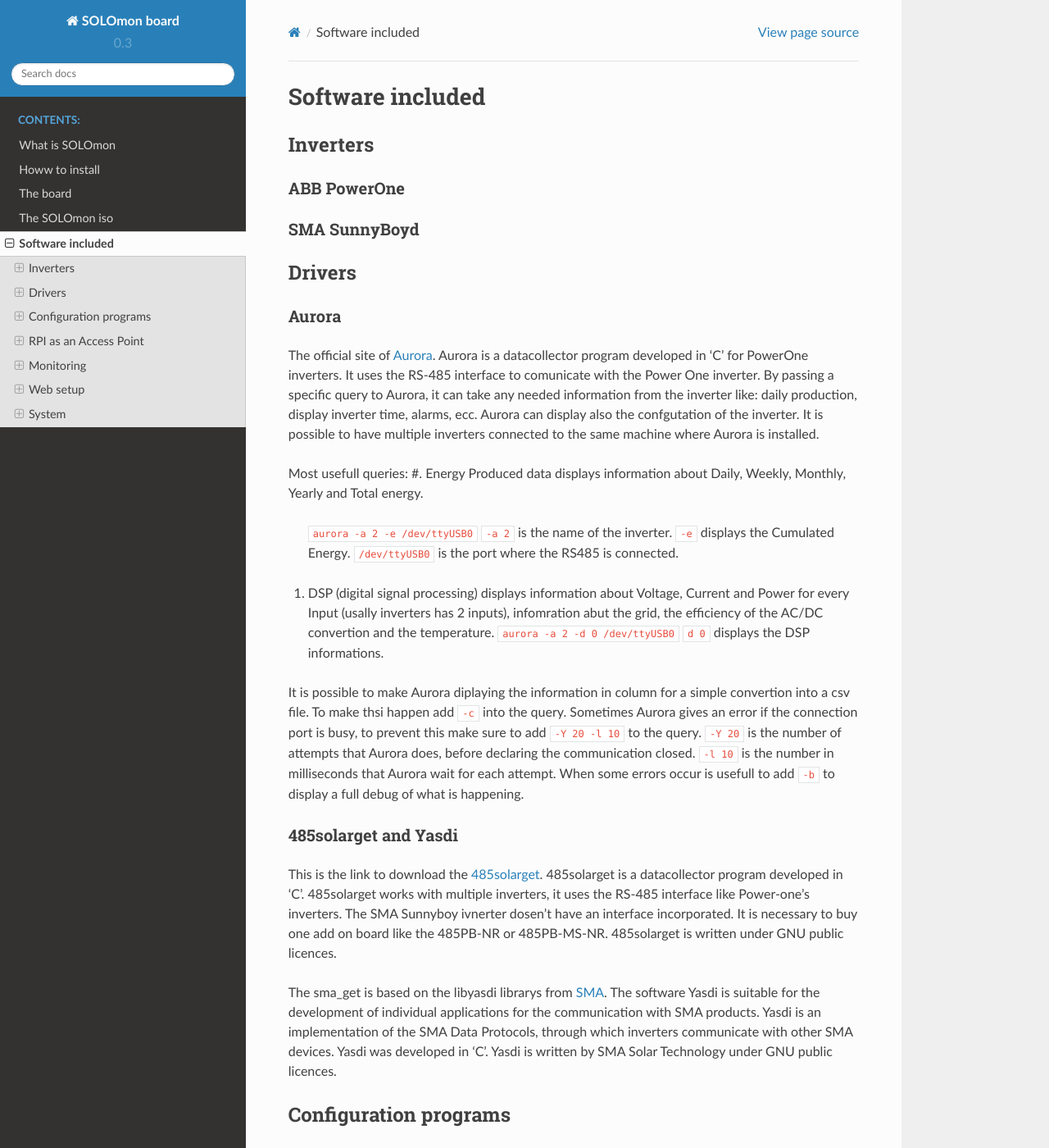
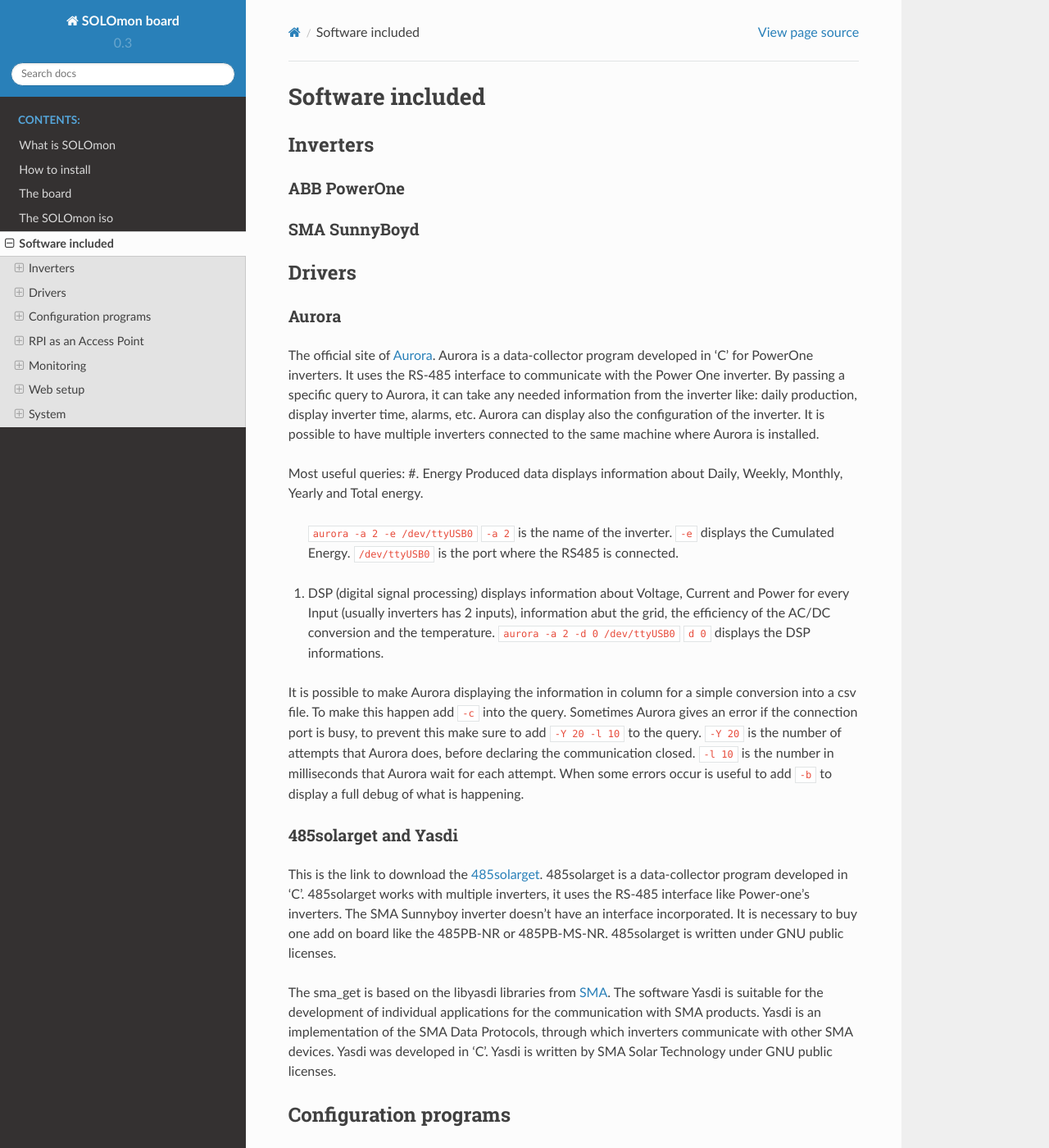
Before and after one commit to befair/solomon-board, a Sphinx documentation site: the page built from doc-dev/source/software.rst, in a window 1280 px wide and 1400 px high. Shown: the whole window at 82% size. Built offline with Sphinx 7.4.7 and the Read the Docs theme 2.0.0, drawn with Linux system fonts in a browser that asks for light colours; some of the changed text lies outside the part shown.

Commit message:
[DOC] Spelling correction

```diff
--- a/doc-dev/source/install.rst
+++ b/doc-dev/source/install.rst
@@ -1,5 +1,5 @@
 
-Howw to install
+How to install
 ==============
 .. todo:: add the source.list repo
 
@@ -9,7 +9,7 @@
 The installation process may take over one hour.
 Is highly recommended to chose NginX over Apache.
 Make sure to have a micro SD card.
-This guide makes use of an Linux based distribution to install raspbian on the rpi.
+This guide makes use of an Linux based distribution to install Raspbian on the rpi.
 Some basic knowledge with bash coding is required.
 The connection with the rpi use the ssh protocol on a linux machine.
 Some steps requires to be root.
@@ -138,7 +138,7 @@
 .. literalinclude:: _static/software-nginx-fastcgi.conf.txt
         :linenos:
 
-Enable nginx on boot and start the service:
+Enable NginX on boot and start the service:
 .. sourcecode:: bash
   $ systemctl enable nginx
   $ systemctl start nginx
--- a/doc-dev/source/software.rst
+++ b/doc-dev/source/software.rst
@@ -14,38 +14,38 @@
 Aurora
 ^^^^^^
 The official site of `Aurora <http://www.curtronics.com/Solar/>`_.
-Aurora is a datacollector program developed in 'C' for PowerOne inverters.
-It uses the RS-485 interface to comunicate with the Power One inverter.
-By passing a specific query to Aurora, it can take any needed information from the inverter like: daily production, display inverter time, alarms, ecc.
-Aurora can display also the confgutation of the inverter. It is possible to have multiple inverters connected to the same machine where Aurora is installed.
+Aurora is a data-collector program developed in 'C' for PowerOne inverters.
+It uses the RS-485 interface to communicate with the Power One inverter.
+By passing a specific query to Aurora, it can take any needed information from the inverter like: daily production, display inverter time, alarms, etc.
+Aurora can display also the configuration of the inverter. It is possible to have multiple inverters connected to the same machine where Aurora is installed.
 
-Most usefull queries:
+Most useful queries:
 #. Energy Produced data displays information about Daily, Weekly, Monthly, Yearly and Total energy.
    ``aurora -a 2 -e /dev/ttyUSB0``
    ``-a 2`` is the name of the inverter.
    ``-e`` displays the Cumulated Energy.
    ``/dev/ttyUSB0`` is the port where the RS485 is connected.
-#. DSP (digital signal processing) displays information about Voltage, Current and Power for every Input (usally inverters has 2 inputs), infomration abut the grid, the efficiency of the AC/DC convertion and the temperature.
+#. DSP (digital signal processing) displays information about Voltage, Current and Power for every Input (usually inverters has 2 inputs), information abut the grid, the efficiency of the AC/DC conversion and the temperature.
    ``aurora -a 2 -d 0 /dev/ttyUSB0``
    ``d 0``  displays the DSP informations.
 
-It is possible to make Aurora diplaying the information in column for a simple convertion into a csv file. To make thsi happen add ``-c`` into the query.
+It is possible to make Aurora displaying the information in column for a simple conversion into a csv file. To make this happen add ``-c`` into the query.
 Sometimes Aurora gives an error if the connection port is busy, to prevent this make sure to add ``-Y 20 -l 10`` to the query. ``-Y 20`` is the number of attempts that Aurora does, before declaring the communication closed. ``-l 10`` is the number in milliseconds that Aurora wait for each attempt.
-When some errors occur is usefull to add ``-b`` to display a full debug of what is happening.
+When some errors occur is useful to add ``-b`` to display a full debug of what is happening.
 
 485solarget and Yasdi
 ^^^^^^^^^^^^^^^^^^^^^
 This is the link to download the `485solarget <https://sourceforge.net/projects/solarget/>`_.
-485solarget is a datacollector program developed in 'C'.
+485solarget is a data-collector program developed in 'C'.
 485solarget works with multiple inverters, it uses the RS-485 interface like Power-one's inverters.
-The SMA Sunnyboy ivnerter dosen't have an interface incorporated. It is necessary to buy one add on board like the 485PB-NR or 485PB-MS-NR.
-485solarget is written under GNU public licences.
+The SMA Sunnyboy inverter doesn't have an interface incorporated. It is necessary to buy one add on board like the 485PB-NR or 485PB-MS-NR.
+485solarget is written under GNU public licenses.
 
-The sma_get is based on the libyasdi librarys from `SMA <http://www.sma.de/en/products/monitoring-control/yasdi.html>`_.
+The sma_get is based on the libyasdi libraries from `SMA <http://www.sma.de/en/products/monitoring-control/yasdi.html>`_.
 The software Yasdi is suitable for the development of individual applications for the communication with SMA products.
 Yasdi is an implementation of the SMA Data Protocols, through which inverters communicate with other SMA devices.
 Yasdi was developed in 'C'.
-Yasdi is written by SMA Solar Technology under GNU public licences.
+Yasdi is written by SMA Solar Technology under GNU public licenses.
 
 
 Configuration programs
@@ -54,15 +54,15 @@
 ^^^^^^^^^^^^^^
 usb_modeswitch is a mode switching tool for controlling lots of USB wireless devices.
 To install it run ``apt-get install usb-modeswitch``
-Plugging a new device into the machine, it is possible that it isn't recongized by the operating system. It's necessary to use usb_modeswitch to configure the new device.
-Plugging a low cost USB modem it may be recognized as a simple USB storge device. To switch it into a modem follow this steps:
+Plugging a new device into the machine, it is possible that it isn't recognized by the operating system. It's necessary to use usb_modeswitch to configure the new device.
+Plugging a low cost USB modem it may be recognized as a simple USB storage device. To switch it into a modem follow this steps:
 1. Recognize the product and vendor ID with the command ``lsusb`` [ID prodcut:vendor].
-2. Download the configration file for that device.
+2. Download the configuration file for that device.
 3. Put the file into ``/etc/usb_modeswitch.d`` with the name [product:/vendor].
 4. Switch mode with the command ``usb_modeswitch -W -p <product> -v <vendor> -c </path/to/config/file>``.
 
 
-For the chinese USB modem adaptor the configuration file is:
+For the Chinese USB modem adapter the configuration file is:
 .. literalinclude:: _static/usb_modeswitch.cinesaglia
     :linenos:
 
@@ -90,20 +90,20 @@
 RPI as an Access Point
 ----------------------
 The Raspberry Pi can be used as a wireless access point, running a standalone network.
-It is needed an Access Point to easly connect to the raspberry with an SSH connection.
-If we want to connect the rpi to a new WIFI, it is needed to manually change the network configuration files. To make it easier we are using the RPI as an Access Point when we boot it. Is usefull to have an external wireless adaptor, so we set that up as acess point and we use the rpi native wireless adaptor to connect to the local network.
-Making the RPI as an Access Point we can connect to it with any Device, for example a mobile phone. Once connected we use a web page to insert WIFI name and password. The RPI will automaticly change the network configuration files and estabilish a connection to the new local network.
+It is needed an Access Point to easily connect to the raspberry with an SSH connection.
+If we want to connect the rpi to a new WIFI, it is needed to manually change the network configuration files. To make it easier we are using the RPI as an Access Point when we boot it. Is useful to have an external wireless adapter, so we set that up as access point and we use the rpi native wireless adapter to connect to the local network.
+Making the RPI as an Access Point we can connect to it with any Device, for example a mobile phone. Once connected we use a web page to insert WIFI name and password. The RPI will automatically change the network configuration files and establish a connection to the new local network.
 
 hostapd
 ^^^^^^
 Hostapd is the main program that makes the rpi works as an Access Point.
-Affter installing and configuring the program, it is good to change the default settings of *wifi name*, *wifi password*.
+After installing and configuring the program, it is good to change the default settings of *wifi name*, *wifi password*.
 The configuration file of this program ``/etc/hostapd/hostapd.conf``.
 
 dnsmasq
 ^^^^^^^
-The DHCP service is provided by a program called dnsmask. The DHCP serivice is needed to assign IP adresses for the clients connected to the rpi AP.
-It is possible to allow acess to a max number of clients by setting the range with this comand: ``dhcp-range=192.168.0.x,192.168.y.20,255.255.255.0,<24>h``. Set the number of max clients chosing a range from **x** to **y**.
+The DHCP service is provided by a program called dnsmask. The DHCP service is needed to assign IP addresses for the clients connected to the rpi AP.
+It is possible to allow access to a max number of clients by setting the range with this command: ``dhcp-range=192.168.0.x,192.168.y.20,255.255.255.0,<24>h``. Set the number of max clients choosing a range from **x** to **y**.
 
 Monitoring
 ----------
```
Also changed, not shown: other parts of doc-dev/source/install.rst (+2 -2 lines), other parts of doc-dev/source/software.rst (+1 -1 lines), doc-dev/source/the-solomon-board.rst (+5 -5 lines), doc-dev/source/index.rst (line endings or trailing spaces), doc-dev/source/solomon-iso-clone.rst (line endings or trailing spaces).
